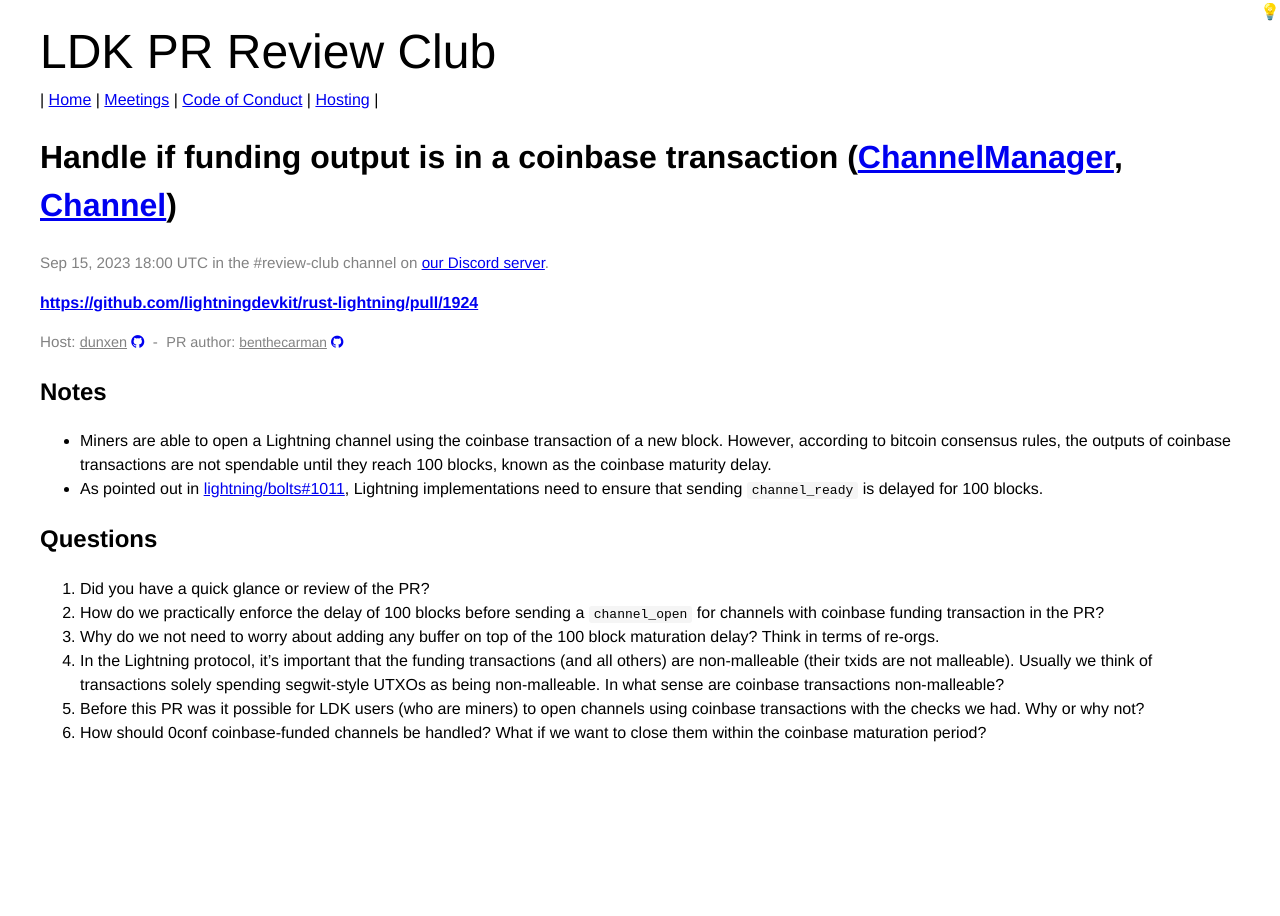
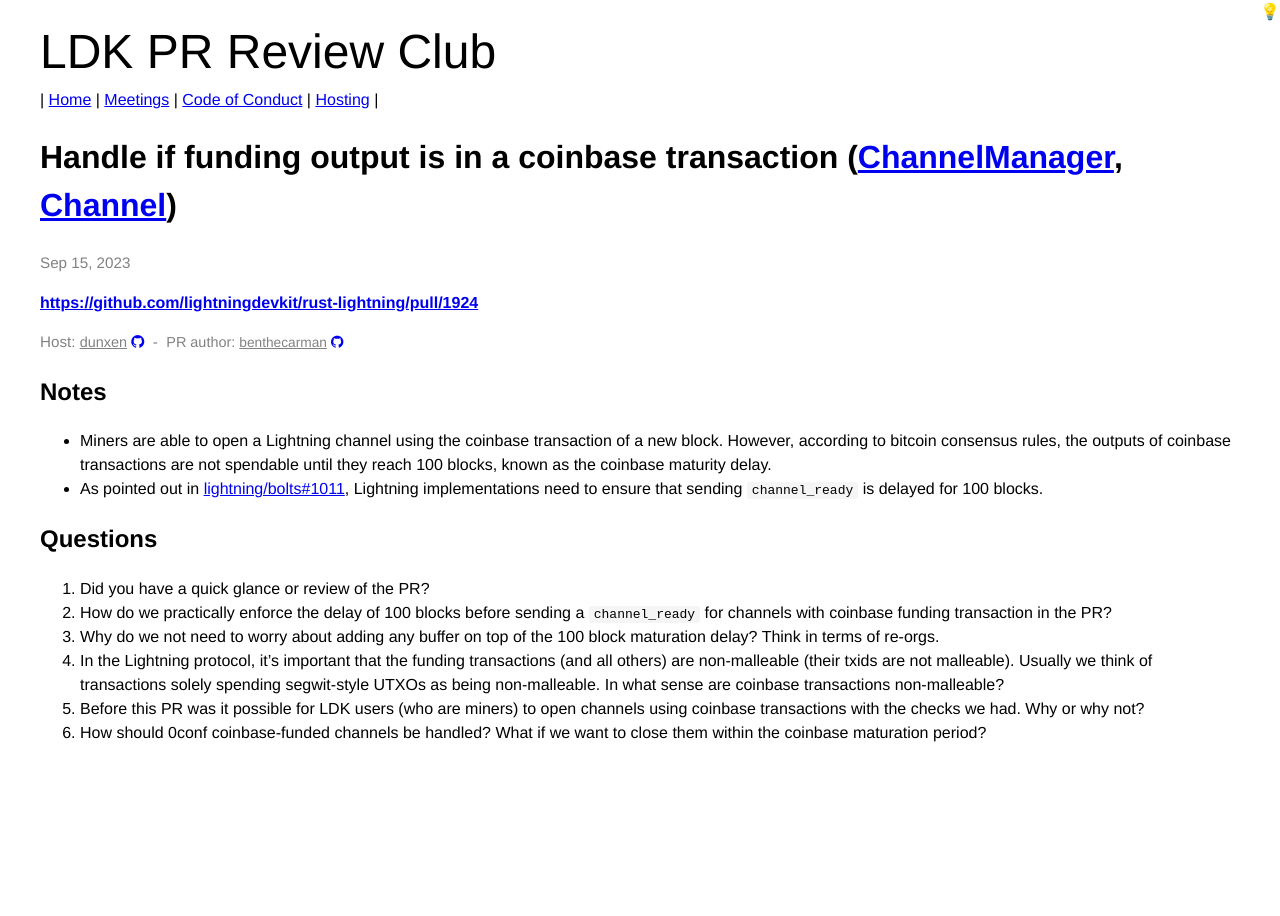
Before and after one commit to lightningdevkit/ldk-review-club, a Jekyll site: the page built from _posts/2023-09-15-#1924.md, in a window 1280 px wide. Built offline with Jekyll 4.4.1, drawn with Linux system fonts in a browser that asks for light colours.

```diff
--- a/_posts/2023-09-15-#1924.md
+++ b/_posts/2023-09-15-#1924.md
@@ -20,7 +20,7 @@ commit:
 ## Questions
 
 1. Did you have a quick glance or review of the PR?
-1. How do we practically enforce the delay of 100 blocks before sending a `channel_open` for channels with coinbase funding transaction in the PR?
+1. How do we practically enforce the delay of 100 blocks before sending a `channel_ready` for channels with coinbase funding transaction in the PR?
 1. Why do we not need to worry about adding any buffer on top of the 100 block maturation delay? Think in terms of re-orgs.
 1. In the Lightning protocol, it's important that the funding transactions (and all others) are non-malleable (their txids are not malleable).
    Usually we think of transactions solely spending segwit-style UTXOs as being non-malleable. In what sense are coinbase transactions non-malleable?
```
Also changed, not shown: other parts of _posts/2023-09-15-#1924.md (+1 -1 lines).
